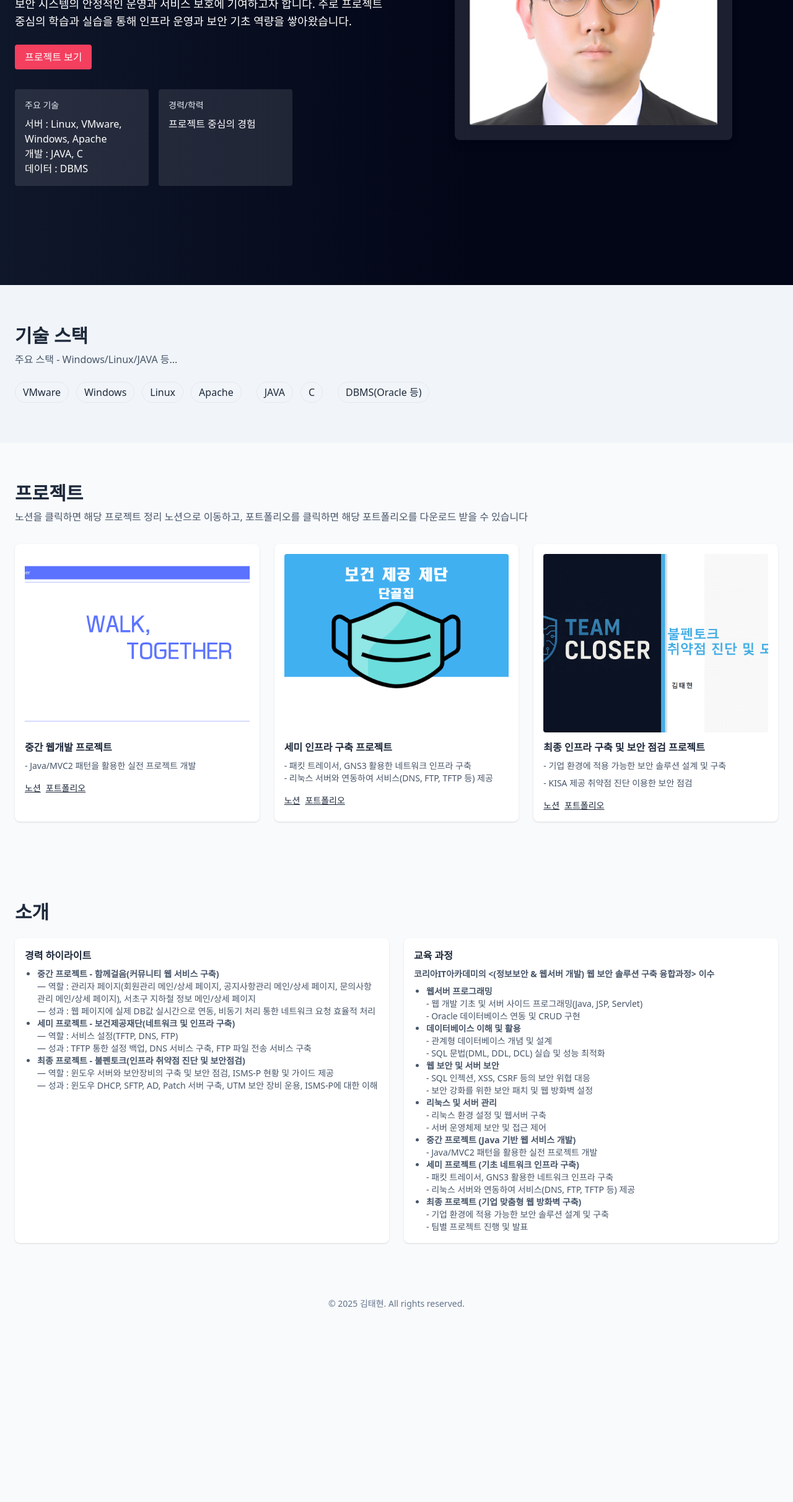
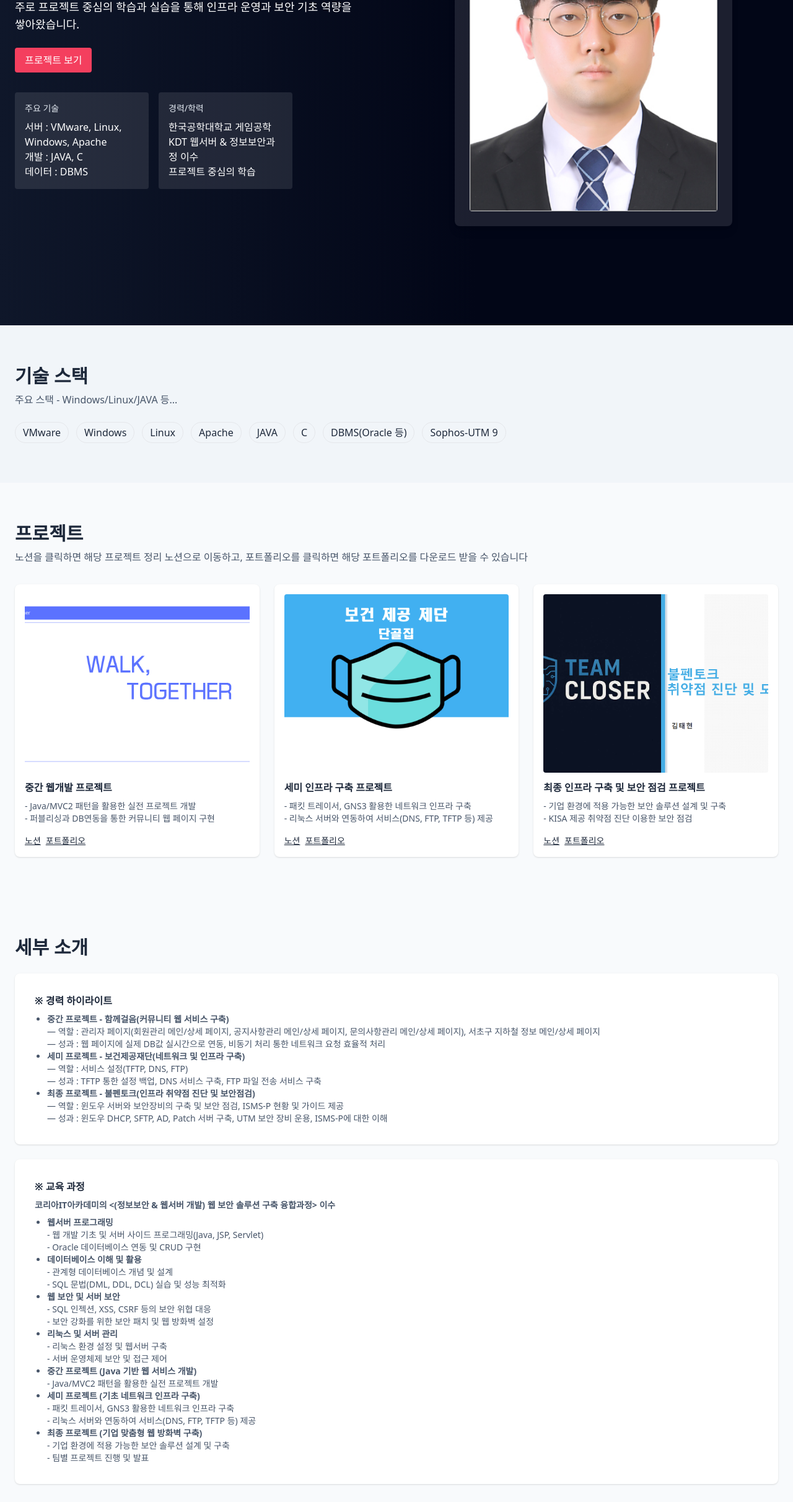
Before and after one commit to dece1225/portfolio, a plain HTML site: page index.html in a window 1280 px wide. Shown: the part 376-2800 px from the top of the page at 62% size. Before the commit the page ends 2514 px from the top, so only its background shows below. Drawn offline with nearby package versions, Linux system fonts and the light colour scheme.

Commit message:
페이지 전체 수정

```diff
--- a/index.html
+++ b/index.html
@@ -1,5 +1,6 @@
 <!doctype html>
 <html lang="ko">
+
 <head>
   <meta charset="utf-8" />
   <meta name="viewport" content="width=device-width, initial-scale=1" />
@@ -8,14 +9,17 @@
   <meta name="description" content="개인 포트폴리오 — 프로젝트, 기술 스택, 연락처" />
   <style>
     /* 간단한 커스텀 스타일 */
-    .gradient-bg { background: linear-gradient(90deg,#0f172a,#020617 60%); }
+    .gradient-bg {
+      background: linear-gradient(90deg, #0f172a, #020617 60%);
+    }
   </style>
 </head>
+
 <body class="bg-slate-50 text-slate-800 selection:bg-rose-300 selection:text-white">
   <header class="fixed w-full z-30">
     <nav class="backdrop-blur bg-white/60 dark:bg-slate-900/60 border-b border-slate-200/50">
       <div class="container mx-auto px-6 py-3 flex items-center justify-between">
-        <a href="#home" class="font-semibold text-xl">김태현 소개 및 포트폴리오</a>
+        <a href="#home" class="font-semibold text-xl">김태현의 소개 및 포트폴리오</a>
         <div class="hidden md:flex gap-6 items-center">
           <a href="#projects" class="hover:underline">프로젝트</a>
           <a href="#skills" class="hover:underline">기술</a>
@@ -30,31 +34,38 @@
     <section id="home" class="gradient-bg text-white pb-20">
       <div class="container mx-auto px-6 py-20 flex flex-col md:flex-row items-center gap-10">
         <div class="flex-1">
-          <h1 class="text-4xl md:text-5xl font-bold leading-tight max-w-4xl">안녕하세요, 저는 지속적인 학습으로 보안 역량을 키워가는 신입 보안 엔지니어
-            <span class="text-rose-400">김태현</span>입니다.</h1>
+          <h1 class="text-4xl md:text-3xl font-bold leading-tight">안녕하세요, 저는 지속적인 학습으로 보안 역량을 <br>키워가는 신입 보안 엔지니어
+            <span class="text-rose-400">김태현</span>입니다.
+          </h1>
           <p class="mt-4 text-lg max-w-2xl">
-            보안 시스템의 안정적인 운영과 서비스 보호에 기여하고자 합니다.
-            주로 프로젝트 중심의 학습과 실습을 통해 인프라 운영과 보안 기초 역량을 쌓아왔습니다.
+            보안 시스템의 안정적인 운영과 서비스 보호에 기여하고자 합니다.<br>
+            주로 프로젝트 중심의 학습과 실습을 통해 인프라 운영과 보안 기초 역량을 <br>쌓아왔습니다.
           </p>
           <div class="mt-6 flex gap-4">
-            <a href="#projects" class="inline-block bg-rose-500 hover:bg-rose-600 text-white rounded px-4 py-2">프로젝트 보기</a>
+            <a href="#projects" class="inline-block bg-rose-500 hover:bg-rose-600 text-white rounded px-4 py-2">프로젝트
+              보기</a>
           </div>
 
           <div class="mt-8 grid grid-cols-2 gap-4 max-w-md">
             <div class="bg-white/10 rounded p-4">
               <div class="text-sm text-slate-200">주요 기술</div>
-              <div class="mt-2 font-medium">서버 : Linux, VMware, Windows, Apache<br> 개발 : JAVA, C<br> 데이터 : DBMS<br></div>
+              <div class="mt-2 font-medium">서버 : VMware, Linux, Windows, Apache<br> 개발 : JAVA, C<br> 데이터 : DBMS<br>
+              </div>
             </div>
             <div class="bg-white/10 rounded p-4">
               <div class="text-sm text-slate-200">경력/학력</div>
-              <div class="mt-2 font-medium">프로젝트 중심의 경험</div>
+              <div class="mt-2 font-medium">
+                한국공학대학교 게임공학<br>
+                KDT 웹서버 & 정보보안과정 이수<br>
+                프로젝트 중심의 학습
+              </div>
             </div>
           </div>
         </div>
 
         <div class="flex-1">
           <div class="w-full max-w-md mx-auto bg-white/10 rounded-lg p-6 shadow-lg">
-            <img src="img/김태현사진.jpg" alt="프로필 이미지" class="w-full rounded object-cover h-72 md:h-80">
+            <img src="img/김태현사진.jpg" alt="프로필 이미지" class="w-full rounded object-cover h-144">
           </div>
         </div>
       </div>
@@ -70,10 +81,11 @@
           <span class="px-3 py-1 rounded-full border">VMware</span>
           <span class="px-3 py-1 rounded-full border">Windows</span>
           <span class="px-3 py-1 rounded-full border">Linux</span>
-          <span class="px-3 py-1 rounded-full border">Apache</span><br>
+          <span class="px-3 py-1 rounded-full border">Apache</span>
           <span class="px-3 py-1 rounded-full border">JAVA</span>
-          <span class="px-3 py-1 rounded-full border">C</span><br>
+          <span class="px-3 py-1 rounded-full border">C</span>
           <span class="px-3 py-1 rounded-full border">DBMS(Oracle 등)</span>
+          <span class="px-3 py-1 rounded-full border">Sophos-UTM 9</span>
         </div>
       </div>
     </section>
@@ -88,10 +100,11 @@
         <article class="bg-white rounded-lg shadow p-4">
           <img src="img/중프타이틀.png" alt="중간프로젝트" class="w-full h-72 object-cover rounded">
           <h3 class="mt-3 font-semibold">중간 웹개발 프로젝트</h3>
-          <p class="mt-2 text-sm text-slate-600">- Java/MVC2 패턴을 활용한 실전 프로젝트 개발</p>
+          <p class="mt-2 text-sm text-slate-600">- Java/MVC2 패턴을 활용한 실전 프로젝트 개발<br>
+            - 퍼블리싱과 DB연동을 통한 커뮤니티 웹 페이지 구현</p>
           <div class="mt-4 flex gap-2">
             <a href="https://www.notion.so/4-RB-_-280fa6097b2d81598495f3a25e125dcb" class="text-sm underline">노션</a>
-            <a href="https://file2.jobkorea.co.kr/Net/Mng/UserDown/ResumeAttach?idx=12183651" class="text-sm underline">포트폴리오</a>
+            <a href="download/중간프로젝트_웹개발_함께걸음_RB_김태현.pdf" class="text-sm underline" download>포트폴리오</a>
           </div>
         </article>
 
@@ -102,18 +115,19 @@
             - 리눅스 서버와 연동하여 서비스(DNS, FTP, TFTP 등) 제공</p>
           <div class="mt-4 flex gap-2">
             <a href="https://www.notion.so/3-_-2a9fa6097b2d811cbeb5e357babdc3a4" class="text-sm underline">노션</a>
-            <a href="https://file2.jobkorea.co.kr/Net/Mng/UserDown/ResumeAttach?idx=12183653" class="text-sm underline">포트폴리오</a>
+            <a href="download/세미프로젝트_인프라구축_단골집_의료서비스_포폴PPT_김태현.pdf" class="text-sm underline" download>포트폴리오</a>
           </div>
         </article>
 
         <article class="bg-white rounded-lg shadow p-4">
           <img src="img/최프타이틀.png" alt="프로젝트 3" class="w-full h-72 object-cover rounded">
           <h3 class="mt-3 font-semibold">최종 인프라 구축 및 보안 점검 프로젝트</h3>
-          <p class="mt-2 text-sm text-slate-600">- 기업 환경에 적용 가능한 보안 솔루션 설계 및 구축</p>
-          <p class="mt-2 text-sm text-slate-600">- KISA 제공 취약점 진단 이용한 보안 점검</p>
+          <p class="mt-2 text-sm text-slate-600">- 기업 환경에 적용 가능한 보안 솔루션 설계 및 구축<br>
+            - KISA 제공 취약점 진단 이용한 보안 점검</p>
           <div class="mt-4 flex gap-2">
-            <a href="https://www.notion.so/_2-_Team-CLOSER_BullpenTalk-29d10472fed680f890cbc769ed8fa22b" class="text-sm underline">노션</a>
-            <a href="https://file2.jobkorea.co.kr/Net/Mng/UserDown/ResumeAttach?idx=12247644" class="text-sm underline">포트폴리오</a>
+            <a href="https://www.notion.so/_2-_Team-CLOSER_BullpenTalk-29d10472fed680f890cbc769ed8fa22b"
+              class="text-sm underline">노션</a>
+            <a href="download/최종프로젝트_인프라구축&보안점검_TeamCloser_김태현.pdf" class="text-sm underline" download>포트폴리오</a>
           </div>
         </article>
       </div>
@@ -121,12 +135,11 @@
 
     <!-- About -->
     <section id="about" class="container mx-auto px-6 py-16">
-      <h2 class="text-3xl font-bold">소개</h2>
+      <h2 class="text-3xl font-bold">세부 소개</h2>
       <p class="mt-4 text-slate-600 max-w-3xl"></p>
-
-      <div class="mt-6 grid grid-cols-1 md:grid-cols-2 gap-6">
-        <div class="bg-white rounded-lg p-4 shadow">
-          <h4 class="font-semibold">경력 하이라이트</h4>
+      <div class="mt-6 grid grid-cols-1 gap-6">
+        <div class="bg-white rounded-lg p-6 md:p-8 shadow">
+          <h4 class="font-semibold">※ 경력 하이라이트</h4>
           <ul class="mt-2 text-sm text-slate-600 list-disc pl-5">
             <li>
               <p><b>중간 프로젝트 - 함께걸음(커뮤니티 웹 서비스 구축)</b></p>
@@ -146,8 +159,10 @@
             </li>
           </ul>
         </div>
-        <div class="bg-white rounded-lg p-4 shadow">
-          <h4 class="font-semibold">교육 과정</h4>
+      </div>
+        <div class="mt-6 grid grid-cols-1 gap-6">
+          <div class="bg-white rounded-lg p-6 md:p-8 shadow">
+          <h4 class="font-semibold">※ 교육 과정</h4>
           <p class="mt-2 text-sm text-slate-600">
             <b>코리아IT아카데미의 &lt;(정보보안 & 웹서버 개발) 웹 보안 솔루션 구축 융합과정&gt; 이수</b>
           </p>
@@ -189,6 +204,7 @@
           </ul>
         </div>
       </div>
+      </div>
     </section>
 
     <footer class="py-6 text-center text-sm text-slate-500">
@@ -201,26 +217,27 @@
 
     // 모바일 메뉴 토글
     const menuBtn = document.getElementById('menuBtn');
-    menuBtn.addEventListener('click', ()=>{
+    menuBtn.addEventListener('click', () => {
       const nav = document.querySelector('nav');
-      if(!document.querySelector('.mobile-menu')){
+      if (!document.querySelector('.mobile-menu')) {
         const div = document.createElement('div');
         div.className = 'mobile-menu absolute right-4 top-14 bg-white rounded shadow p-4 md:hidden';
         div.innerHTML = `\n          <a href='#projects' class='block py-1'>프로젝트</a>\n          <a href='#skills' class='block py-1'>기술</a>\n          <a href='#about' class='block py-1'>소개</a>\n          <a href='#contact' class='block py-1'>연락</a>\n        `;
         document.body.appendChild(div);
-        setTimeout(()=> document.addEventListener('click', closeOnOutside), 10);
+        setTimeout(() => document.addEventListener('click', closeOnOutside), 10);
       } else {
         document.querySelector('.mobile-menu').remove();
       }
     });
 
-    function closeOnOutside(e){
+    function closeOnOutside(e) {
       const menu = document.querySelector('.mobile-menu');
-      if(menu && !menu.contains(e.target) && e.target.id !== 'menuBtn'){
+      if (menu && !menu.contains(e.target) && e.target.id !== 'menuBtn') {
         menu.remove();
         document.removeEventListener('click', closeOnOutside);
       }
     }
   </script>
 </body>
+
 </html>
```
Also changed, not shown: 3 other files. Lines whose indentation alone changed are shown as unchanged.
